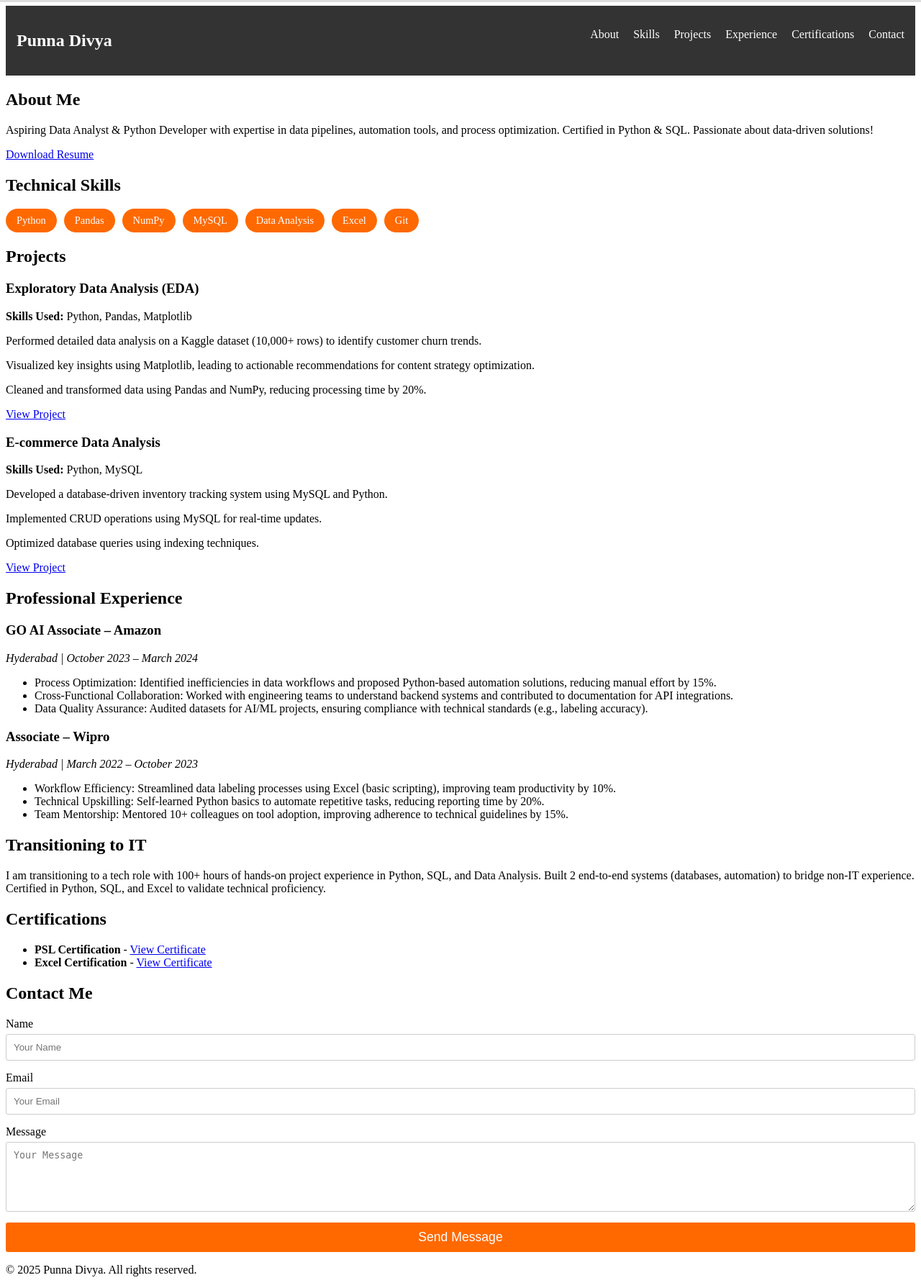
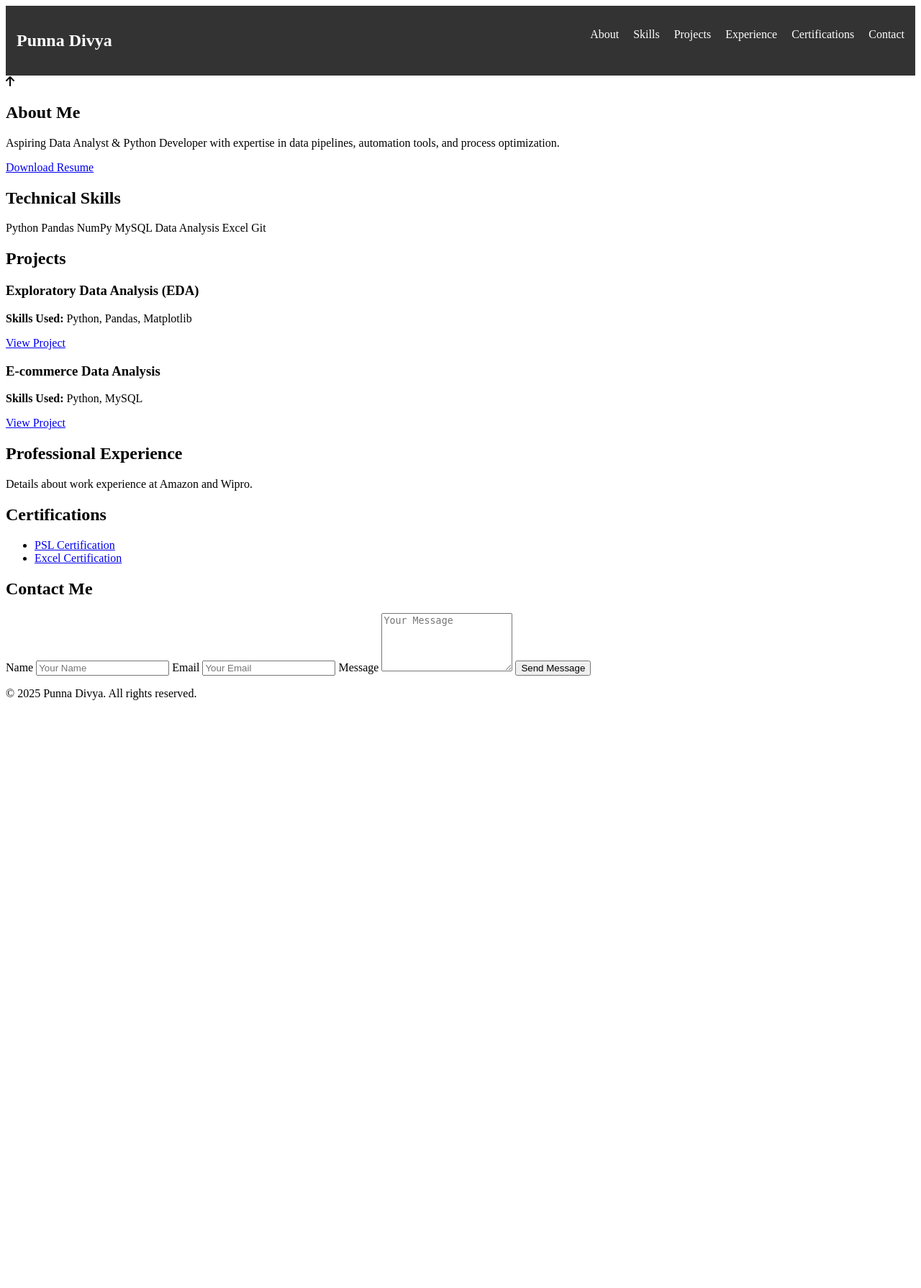
Before and after one commit to divya2507punna/divya2507punna.github.io, a Flask app: page / in a window 1280 px wide. Shown: the whole page at 72% size. After the commit the page ends 973 px from the top, so only its background shows below. Run offline with Flask 3, Linux system fonts and the light colour scheme.

Commit message:
Updated HTML, CSS, and JS for portfolio

```diff
--- a/app.py
+++ b/app.py
@@ -1,47 +1,10 @@
-from flask import Flask, render_template, request
+from flask import Flask, render_template
 
 app = Flask(__name__)
 
-# Portfolio Data (Optional: Move this to a separate file if needed)
-portfolio_data = {
-    "name": "Punna Divya",
-    "email": "divyapunna2507@gmail.com",
-    "phone": "+91 75076 73276",
-    "linkedin": "https://www.linkedin.com/in/punnadivya1234/",
-    "github": "https://github.com/divya2507punna",
-    "portfolio": "https://divya2507punna.github.io",
-    "profile_summary": "Aspiring Python Backend Developer with hands-on experience in Python, SQL, and data automation.",
-    "technical_skills": ["Python", "SQL", "Pandas", "NumPy", "MySQL", "Data Analysis", "Excel", "Git"],
-    "projects": [
-        {
-            "title": "Exploratory Data Analysis (EDA) on Customer Churn",
-            "technologies": "Python, Pandas, Matplotlib",
-            "description": "Analyzed customer churn trends using Python and visualized insights with Matplotlib.",
-            "github_link": "https://github.com/divya2507punna/customer-churn-analysis"
-        },
-        {
-            "title": "E-commerce Data Analysis",
-            "technologies": "Python, MySQL",
-            "description": "Developed a command-line-based inventory tracking system with MySQL.",
-            "github_link": "https://github.com/divya2507punna/ecommerce-data-analysis"
-        }
-    ]
-}
-
-# Route for Home Page
 @app.route("/")
 def home():
-    return render_template("index.html", data=portfolio_data)
-
-# Route for Contact Form Submission
-@app.route("/contact", methods=["GET", "POST"])
-def contact():
-    if request.method == "POST":
-        name = request.form.get("name")
-        email = request.form.get("email")
-        message = request.form.get("message")
-        print(f"New Message: {name} ({email}) - {message}")  # Debugging
-    return render_template("index.html", thank_you=(request.method == "POST"))
+    return render_template("index.html")
 
 if __name__ == "__main__":
     app.run(debug=True)
--- a/static/script.js
+++ b/static/script.js
@@ -11,41 +11,6 @@ window.addEventListener("scroll", () => {
 window.addEventListener("scroll", () => {
     topBtn.classList.toggle("visible", window.scrollY > 300);
 });
-
 topBtn.addEventListener("click", () => {
     window.scrollTo({ top: 0, behavior: "smooth" });
 });
-
-  // Intersection Observer for Animations
-  const observer = new IntersectionObserver((entries) => {
-    entries.forEach((entry) => {
-      if (entry.isIntersecting) {
-        entry.target.classList.add("visible");
-      }
-    });
-  }, { threshold: 0.1 });
-
-  document.querySelectorAll("section").forEach((section) => {
-    observer.observe(section);
-  });
-
-  // Contact Form Validation
-  document.getElementById("contactForm").addEventListener("submit", function (e) {
-    e.preventDefault();
-    const email = document.getElementById("email").value;
-    if (!/^[^\s@]+@[^\s@]+\.[^\s@]+$/.test(email)) {
-      showError("email", "Please enter a valid email address");
-      return;
-    }
-    // Success Animation
-    alert("Thank you for your message! I will get back to you soon.");
-    this.reset();
-  });
-
-  // Show Error Messages
-  function showError(fieldId, message) {
-    const field = document.getElementById(fieldId);
-    field.style.borderColor = "red";
-    field.nextElementSibling?.remove();
-    field.insertAdjacentHTML("afterend", `<div class="error-message" style="color:red;font-size:0.8em">${message}</div>`);
-  }
--- a/static/style.css
+++ b/static/style.css
@@ -35,104 +35,3 @@ html {
 .navbar ul li a:hover {
   color: var(--primary);
 }
-
-/* Scroll Progress */
-.scroll-progress {
-  position: fixed;
-  top: 0;
-  left: 0;
-  right: 0;
-  height: 3px;
-  background: #ddd;
-  z-index: 999;
-}
-
-.scroll-progress-bar {
-  height: 100%;
-  background: var(--primary);
-  width: 0;
-  transition: 0.3s width;
-}
-
-/* Skills Section */
-.skills-tags {
-  display: flex;
-  gap: 10px;
-  flex-wrap: wrap;
-}
-
-.skill-tag {
-  background: var(--primary);
-  color: white;
-  padding: 8px 15px;
-  border-radius: 20px;
-  font-size: 0.9em;
-  transition: 0.3s;
-}
-
-.skill-tag:hover {
-  background: var(--hover);
-  transform: scale(1.05);
-}
-
-/* Floating Button */
-.float-btn {
-  position: fixed;
-  bottom: 30px;
-  right: 30px;
-  background: var(--primary);
-  color: white;
-  width: 50px;
-  height: 50px;
-  border-radius: 50%;
-  display: flex;
-  align-items: center;
-  justify-content: center;
-  cursor: pointer;
-  box-shadow: 0 5px 15px rgba(0,0,0,0.3);
-  transition: 0.3s;
-  opacity: 0;
-  visibility: hidden;
-}
-
-.float-btn.visible {
-  opacity: 1;
-  visibility: visible;
-}
-
-.float-btn:hover {
-  transform: scale(1.1);
-}
-
-/* Contact Form */
-#contactForm {
-  display: flex;
-  flex-direction: column;
-}
-
-#contactForm label {
-  margin-bottom: 5px;
-}
-
-#contactForm input,
-#contactForm textarea {
-  padding: 10px;
-  margin-bottom: 15px;
-  border: 1px solid #ccc;
-  border-radius: 3px;
-}
-
-#contactForm button {
-  background: var(--primary);
-  color: white;
-  border: none;
-  padding: 10px;
-  font-size: 1.1em;
-  border-radius: 3px;
-  cursor: pointer;
-  transition: 0.3s;
-}
-
-#contactForm button:hover {
-  background: var(--hover);
-}
--- a/templates/index.html
+++ b/templates/index.html
@@ -4,8 +4,12 @@
   <meta charset="UTF-8">
   <meta name="viewport" content="width=device-width, initial-scale=1">
   <title>Punna Divya Portfolio</title>
+
+  <!-- Font Awesome for Icons -->
   <link rel="stylesheet" href="https://cdnjs.cloudflare.com/ajax/libs/font-awesome/6.4.0/css/all.min.css">
-  <link rel="stylesheet" href="style.css">
+
+  <!-- Link External CSS -->
+  <link rel="stylesheet" href="{{ url_for('static', filename='style.css') }}">
 </head>
 <body>
 
@@ -37,10 +41,7 @@
   <!-- About Me Section -->
   <section id="about">
     <h2>About Me</h2>
-    <p>
-      Aspiring Data Analyst & Python Developer with expertise in data pipelines, automation tools, and process optimization.
-      Certified in Python & SQL. Passionate about data-driven solutions!
-    </p>
+    <p>Aspiring Data Analyst & Python Developer with expertise in data pipelines, automation tools, and process optimization.</p>
     <a href="https://drive.google.com/file/d/1OIwKmjR5oehz4j3XgEug5-9EtQM1bzgs/view?usp=drive_link" class="resume-btn" download>Download Resume</a>
   </section>
 
@@ -64,18 +65,11 @@
     <div class="project">
       <h3>Exploratory Data Analysis (EDA)</h3>
       <p><strong>Skills Used:</strong> Python, Pandas, Matplotlib</p>
-      <p>Performed detailed data analysis on a Kaggle dataset (10,000+ rows) to identify customer churn trends.</p>
-      <p>Visualized key insights using Matplotlib, leading to actionable recommendations for content strategy optimization.</p>
-      <p>Cleaned and transformed data using Pandas and NumPy, reducing processing time by 20%.</p>
       <a href="https://github.com/divya2507punna/customer-churn-analysis" target="_blank" class="project-link">View Project</a>
     </div>
-
     <div class="project">
       <h3>E-commerce Data Analysis</h3>
       <p><strong>Skills Used:</strong> Python, MySQL</p>
-      <p>Developed a database-driven inventory tracking system using MySQL and Python.</p>
-      <p>Implemented CRUD operations using MySQL for real-time updates.</p>
-      <p>Optimized database queries using indexing techniques.</p>
       <a href="https://github.com/divya2507punna/ecommerce-data-analysis" target="_blank" class="project-link">View Project</a>
     </div>
   </section>
@@ -83,47 +77,15 @@
   <!-- Experience Section -->
   <section id="experience">
     <h2>Professional Experience</h2>
-    <div class="experience-item">
-      <h3>GO AI Associate – Amazon</h3>
-      <p><em>Hyderabad | October 2023 – March 2024</em></p>
-      <ul>
-        <li>Process Optimization: Identified inefficiencies in data workflows and proposed Python-based automation solutions, reducing manual effort by 15%.</li>
-        <li>Cross-Functional Collaboration: Worked with engineering teams to understand backend systems and contributed to documentation for API integrations.</li>
-        <li>Data Quality Assurance: Audited datasets for AI/ML projects, ensuring compliance with technical standards (e.g., labeling accuracy).</li>
-      </ul>
-    </div>
-    <div class="experience-item">
-      <h3>Associate – Wipro</h3>
-      <p><em>Hyderabad | March 2022 – October 2023</em></p>
-      <ul>
-        <li>Workflow Efficiency: Streamlined data labeling processes using Excel (basic scripting), improving team productivity by 10%.</li>
-        <li>Technical Upskilling: Self-learned Python basics to automate repetitive tasks, reducing reporting time by 20%.</li>
-        <li>Team Mentorship: Mentored 10+ colleagues on tool adoption, improving adherence to technical guidelines by 15%.</li>
-      </ul>
-    </div>
-  </section>
-
-  <!-- Career Transition Section -->
-  <section id="transition">
-    <h2>Transitioning to IT</h2>
-    <p>
-      I am transitioning to a tech role with 100+ hours of hands-on project experience in Python, SQL, and Data Analysis.
-      Built 2 end-to-end systems (databases, automation) to bridge non-IT experience. Certified in Python, SQL, and Excel to validate technical proficiency.
-    </p>
+    <p>Details about work experience at Amazon and Wipro.</p>
   </section>
 
   <!-- Certifications Section -->
   <section id="certifications">
     <h2>Certifications</h2>
     <ul>
-      <li>
-        <strong>PSL Certification</strong> -
-        <a href="https://drive.google.com/file/d/1rnSfQXL8tc7OyIamee3qLzTH_znfH0UT/view?usp=sharing" target="_blank">View Certificate</a>
-      </li>
-      <li>
-        <strong>Excel Certification</strong> -
-        <a href="https://drive.google.com/file/d/1TC75HAd8R34vPMWeww-ciSaMfuWLPvoU/view?usp=sharing" target="_blank">View Certificate</a>
-      </li>
+      <li><a href="https://drive.google.com/file/d/1rnSfQXL8tc7OyIamee3qLzTH_znfH0UT/view?usp=sharing" target="_blank">PSL Certification</a></li>
+      <li><a href="https://drive.google.com/file/d/1TC75HAd8R34vPMWeww-ciSaMfuWLPvoU/view?usp=sharing" target="_blank">Excel Certification</a></li>
     </ul>
   </section>
 
@@ -149,6 +111,7 @@
     <p>&copy; 2025 Punna Divya. All rights reserved.</p>
   </footer>
 
-  <script src="script.js"></script>
+  <!-- JavaScript -->
+  <script src="{{ url_for('static', filename='script.js') }}"></script>
 </body>
 </html>
```
Lines whose indentation alone changed are shown as unchanged.
